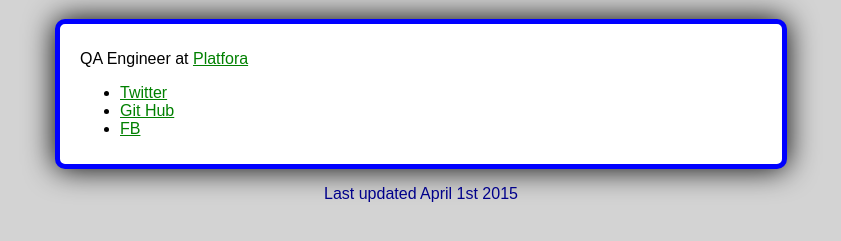
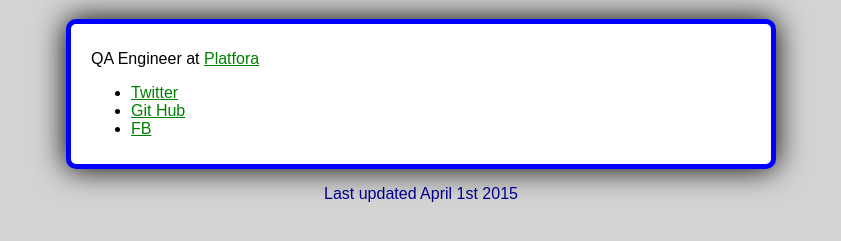
Before and after one commit to rodogg85/fewd, a plain HTML site: page index.html in a window 1280 px wide. Shown: the part 223-464 px from the top of the page, without its empty margins (219-1060 px from the left). Drawn offline with Linux system fonts and the light colour scheme.

Commit message:
Better text wrapping

```diff
--- a/index.html
+++ b/index.html
@@ -8,16 +8,25 @@
       color: green;
     }
     body{
-      background-color: lightgray; font-family: Arial;
+      background-color: lightgray;
+      font-family: Arial;
     }
     main{
-      border: 2px gray solid; margin: 0 266px; padding: 10px 20px 10px 20px; background-color: white; border-radius: 10px; box-shadow: 0 0 30px black;border: 5px solid blue;
+      border: 2px gray solid;
+      margin: 0 auto;
+      padding: 10px 20px 10px 20px;
+      background-color: white;
+      border-radius: 10px;
+      box-shadow: 0 0 30px black;
+      border: 5px solid blue;
+      max-width: 660px;
     }
     img{
       border-radius: 90px;
     }
     footer{
-      text-align: center; color: darkblue;
+      text-align: center;
+      color: darkblue;
     }
     </style>
   </head>
```
